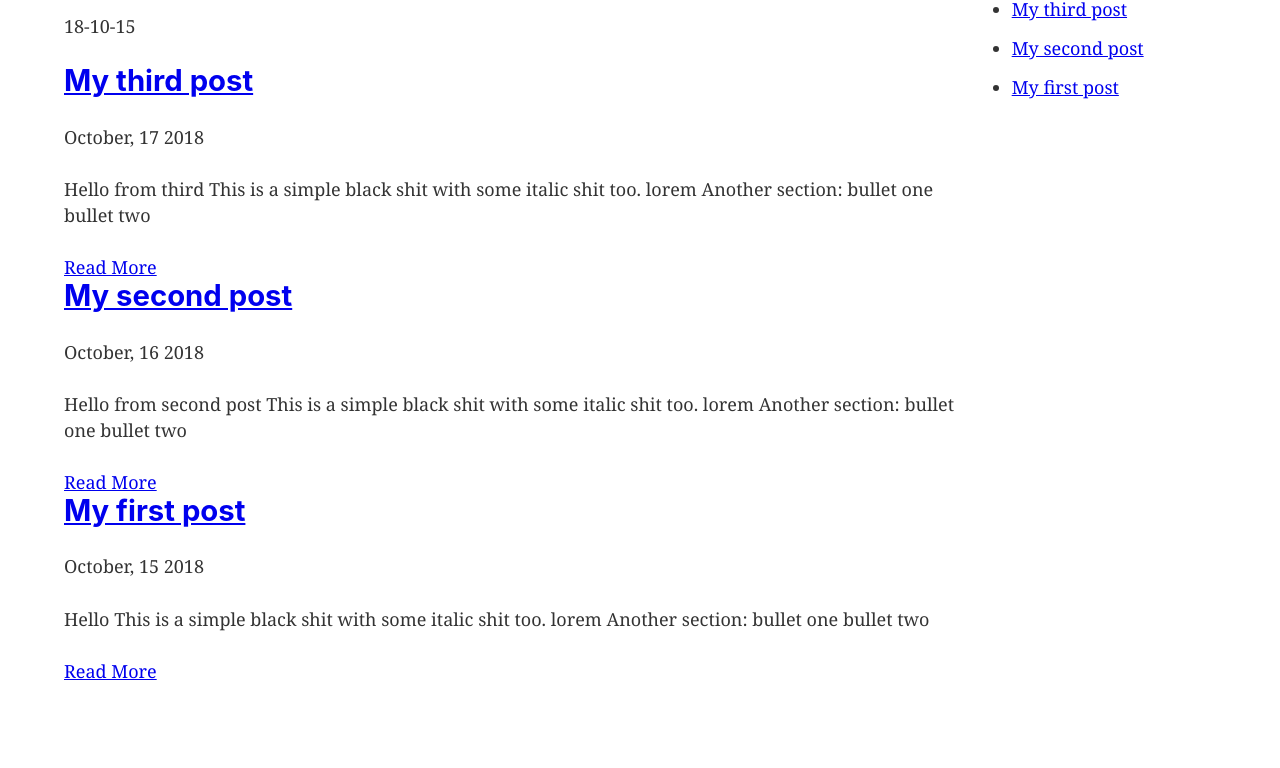
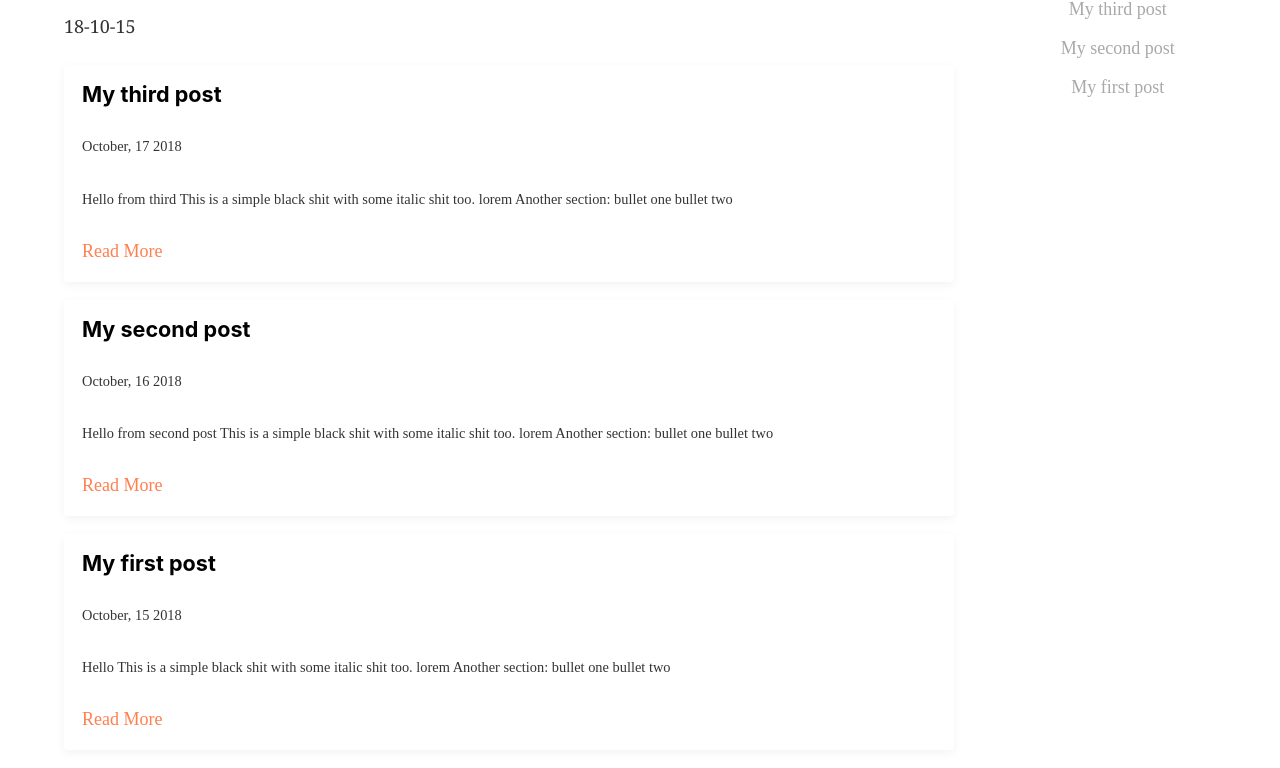
Before and after one commit to jduarte00/gatsby-test, a Gatsby site: page / in a window 1280 px wide. Shown: the part 164-932 px from the top of the page. Before the commit the page ends 848 px from the top, so only its background shows below. Built offline with nearby package versions, Linux system fonts and the light colour scheme; Gatsby itself is replaced by a stand-in of ours.

Commit message:
Add some styling to all components

```diff
--- a/src/components/archive.js
+++ b/src/components/archive.js
@@ -1,6 +1,6 @@
 import React from "react"
-
 import { StaticQuery, graphql, Link } from "gatsby"
+import styled from "styled-components"
 
 const POST_ARCHIVE_QUERY = graphql`
   query BlogPostArchive {
@@ -20,6 +20,21 @@ const POST_ARCHIVE_QUERY = graphql`
   }
 `
 
+const ArchiveContainer = styled.aside`
+  font-family: avenir;
+
+  text-align: center;
+
+  li {
+    list-style-type: none;
+  }
+
+  a {
+    text-decoration: none;
+    color: darkgrey;
+  }
+`
+
 function Archive() {
   return (
     <div>
@@ -27,7 +42,7 @@ function Archive() {
         query={POST_ARCHIVE_QUERY}
         render={({ allMarkdownRemark }) => (
           <>
-            <aside>
+            <ArchiveContainer>
               <h3>Archive</h3>
               <ul>
                 {allMarkdownRemark.edges.map((edge, index) => (
@@ -40,7 +55,7 @@ function Archive() {
                   </li>
                 ))}
               </ul>
-            </aside>
+            </ArchiveContainer>
           </>
         )}
       />
--- a/src/components/layout.js
+++ b/src/components/layout.js
@@ -19,6 +19,7 @@ const MainLayout = styled.main`
   margin: 0 auto;
   display: grid;
   grid-template-columns: 4fr 1fr;
+  grid-gap: 40px;
 `
 
 const Layout = ({ children }) => (
--- a/src/components/listing.js
+++ b/src/components/listing.js
@@ -1,7 +1,6 @@
 import React from "react"
 import { Link, StaticQuery, graphql } from "gatsby"
-
-import Image from "../components/image"
+import styled from "styled-components"
 
 const LISTING_QUERY = graphql`
   query BlogPostListing {
@@ -23,13 +22,33 @@ const LISTING_QUERY = graphql`
   }
 `
 
+const Post = styled.article`
+  font-family: monserrat;
+  box-shadow: 0px 3px 10px rgba(25, 17, 34, 0.05);
+  padding: 1rem;
+  border-radius: 4px;
+  margin-bottom: 1rem;
+  a h2 {
+    color: black;
+    text-decoration: none;
+    font-size: 1.2rem;
+  }
+  a {
+    text-decoration: none;
+    color: coral;
+  }
+  p {
+    font-size: 0.8rem;
+  }
+`
+
 export default function Listing() {
   return (
     <StaticQuery
       query={LISTING_QUERY}
       render={({ allMarkdownRemark }) =>
         allMarkdownRemark.edges.map(edge => (
-          <article key={edge.node.frontmatter.slug}>
+          <Post key={edge.node.frontmatter.slug}>
             <Link to={`/posts${edge.node.frontmatter.slug}`}>
               <h2>{edge.node.frontmatter.title}</h2>
             </Link>
@@ -37,7 +56,7 @@ export default function Listing() {
             <p>{edge.node.frontmatter.date}</p>
             <p>{edge.node.excerpt}</p>
             <Link to={`/posts${edge.node.frontmatter.slug}`}>Read More </Link>
-          </article>
+          </Post>
         ))
       }
     />
```
